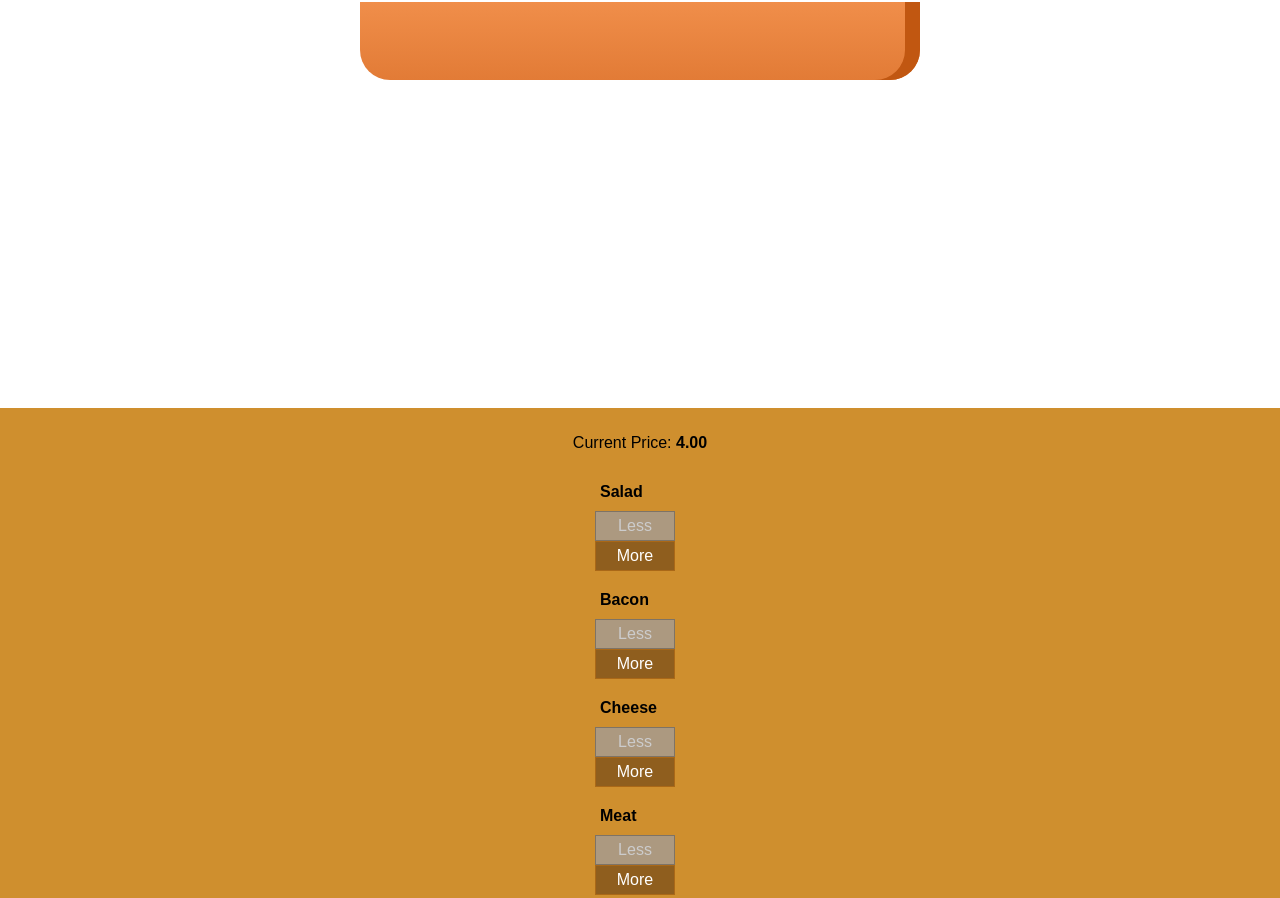
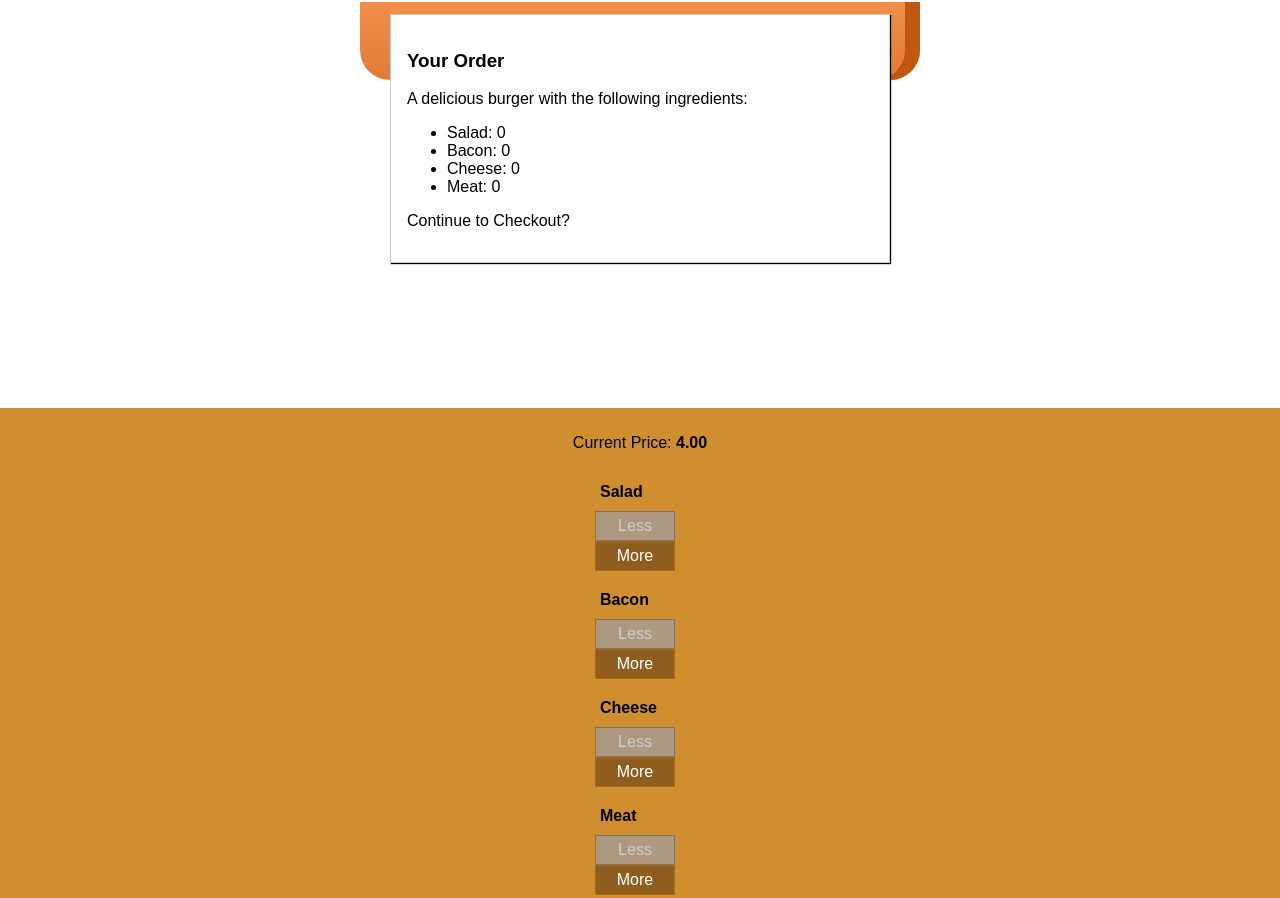
Before and after one commit to The-lady-developer/React-Burger-app, a React app: page / in a window 1280 px wide. Shown: the part 226-1124 px from the top of the page. Built offline with nearby package versions, Linux system fonts and the light colour scheme.

Commit message:
burger-app

```diff
--- a/src/components/Burger/BuildControls/BuildControls.css
+++ b/src/components/Burger/BuildControls/BuildControls.css
@@ -1,11 +1,51 @@
-.BuildControls{
+.BuildControls {
     width: 100%;
-    background-color:#CF8F2E;
-    display:flex;
+    background-color: #CF8F2E;
+    display: flex;
     flex-flow: column;
     align-items: center;
     box-shadow: 0 2px 1px #ccc;
     margin: auto;
     padding: 10px 0;
+}
 
+.OrderButton {
+    background-color: #DAD735;
+    outline: none;
+    cursor: pointer;
+    border: 1px solid #966909;
+    color: #966909;
+    font-family: inherit;
+    font-size: 1.2em;
+    padding: 15px 30px;
+    box-shadow: 2px 2px 2px #966909;
 }
+
+.OrderButton:hover, .OrderButton:active {
+    background-color: #A0DB41;
+    border: 1px solid #966909;
+    color: #966909;
+}
+
+.OrderButton:disabled {
+    background-color: #C7C6C6;
+    cursor: not-allowed;
+    border: 1px solid #ccc;
+    color: #888888;
+}
+
+.OrderButton:not(:disabled) {
+    animation: enable 0.3s linear;
+}
+
+@keyframes enable {
+    0% {
+        transform: scale(1);
+    }
+    60% {
+        transform: scale(1.1);
+    }
+    100% {
+        transform: scale(1);
+    }
+}
--- a/src/components/Burger/BuildControls/BuildControls.js
+++ b/src/components/Burger/BuildControls/BuildControls.js
@@ -24,6 +24,7 @@
         <button
             className={classes.OrderButton}
             disabled={!props.purchasable}>ORDER NOW</button>
+
     </div>
 );
 
--- /dev/null
+++ b/src/components/Burger/OrderSummary/OrderSummary.js
@@ -0,0 +1,28 @@
+import React from 'react';
+
+import Aux from '../../../hoc/Aux';
+
+
+const orderSummary = ( props ) => {
+    const ingredientSummary = Object.keys( props.ingredients )
+        .map( igKey => {
+            return (
+                <li key={igKey}>
+                    <span style={{ textTransform: 'capitalize' }}>{igKey}</span>: {props.ingredients[igKey]}
+                </li> );
+        } );
+
+    return (
+        <Aux>
+            <h3>Your Order</h3>
+            <p>A delicious burger with the following ingredients:</p>
+            <ul>
+                {ingredientSummary}
+            </ul>
+            <p>Continue to Checkout?</p>
+
+        </Aux>
+    );
+};
+
+export default orderSummary;
--- /dev/null
+++ b/src/components/UI/Modal/Modal.css
@@ -0,0 +1,20 @@
+.Modal {
+    position: fixed;
+    z-index: 500;
+    background-color: white;
+    width: 70%;
+    border: 1px solid #ccc;
+    box-shadow: 1px 1px 1px black;
+    padding: 16px;
+    left: 15%;
+    top: 30%;
+    box-sizing: border-box;
+    transition: all 0.3s ease-out;
+}
+
+@media (min-width: 600px) {
+    .Modal {
+        width: 500px;
+        left: calc(50% - 250px);
+    }
+}
--- /dev/null
+++ b/src/components/UI/Modal/Modal.js
@@ -0,0 +1,10 @@
+import React from 'react';
+
+import classes from './Modal.css';
+
+const modal = (props) => (
+
+    <div className={classes.Modal}>{props.children}</div>
+);
+
+export default modal;
--- a/src/containers/BurgerBuilder/BurgerBuilder.js
+++ b/src/containers/BurgerBuilder/BurgerBuilder.js
@@ -3,6 +3,8 @@
 import Aux from '../../hoc/Aux';
 import Burger from '../../components/Burger/Burger';
 import BuildControls from '../../components/Burger/BuildControls/BuildControls';
+import Modal from '../../components/UI/Modal/Modal';
+import OrderSummary from '../../components/Burger/OrderSummary/OrderSummary';
 
 const INGREDIENT_PRICES = {
     salad: 0.5,
@@ -24,7 +26,8 @@
             meat: 0
         },
         totalPrice: 4,
-        purchasable: false
+        purchasable: false,
+        purchasing: false
     }
 
     updatePurchaseState (ingredients) {
@@ -69,6 +72,18 @@
         this.updatePurchaseState(updatedIngredients);
     }
 
+    purchaseHandler = () => {
+        this.setState({purchasing: true});
+    }
+
+    purchaseCancelHandler = () => {
+        this.setState({purchasing: false});
+    }
+
+    purchaseContinueHandler = () => {
+        alert('You continue!');
+    }
+
     render () {
         const disabledInfo = {
             ...this.state.ingredients
@@ -79,12 +94,19 @@
         // {salad: true, meat: false, ...}
         return (
             <Aux>
+                <Modal show={this.state.purchasing} modalClosed={this.purchaseCancelHandler}>
+                    <OrderSummary
+                        ingredients={this.state.ingredients}
+                        purchaseCancelled={this.purchaseCancelHandler}
+                        purchaseContinued={this.purchaseContinueHandler} />
+                </Modal>
                 <Burger ingredients={this.state.ingredients} />
                 <BuildControls
                     ingredientAdded={this.addIngredientHandler}
                     ingredientRemoved={this.removeIngredientHandler}
                     disabled={disabledInfo}
                     purchasable={this.state.purchasable}
+                    ordered={this.purchaseHandler}
                     price={this.state.totalPrice} />
             </Aux>
         );
```
Also changed, not shown: src/components/Burger/Burger.css (+9 -9 lines), src/components/UI/Backdrop/Backdrop.js (added).
